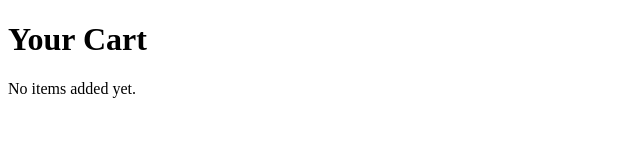
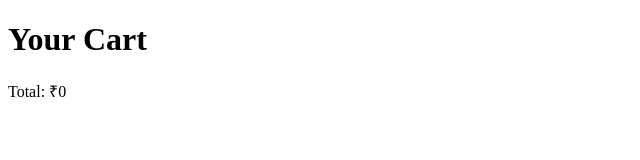
Before and after one commit to dipand077/amazon-clone, a plain HTML site: page cart.html in a window 1280 px wide. Shown: the full height of the page, 0-640 px from the left. Drawn offline with Linux system fonts and the light colour scheme.

Commit message:
Update cart.html

```diff
--- a/cart.html
+++ b/cart.html
@@ -5,6 +5,22 @@
 </head>
 <body>
   <h1>Your Cart</h1>
-  <p>No items added yet.</p>
+  <ul id="cartItems"></ul>
+  <p>Total: ₹<span id="totalPrice">0</span></p>
+
+  <script>
+    let cart = JSON.parse(localStorage.getItem("cart")) || [];
+    let list = document.getElementById("cartItems");
+    let total = 0;
+
+    cart.forEach(item => {
+      let li = document.createElement("li");
+      li.textContent = item.name + " - ₹" + item.price;
+      list.appendChild(li);
+      total += item.price;
+    });
+
+    document.getElementById("totalPrice").textContent = total;
+  </script>
 </body>
 </html>
```
